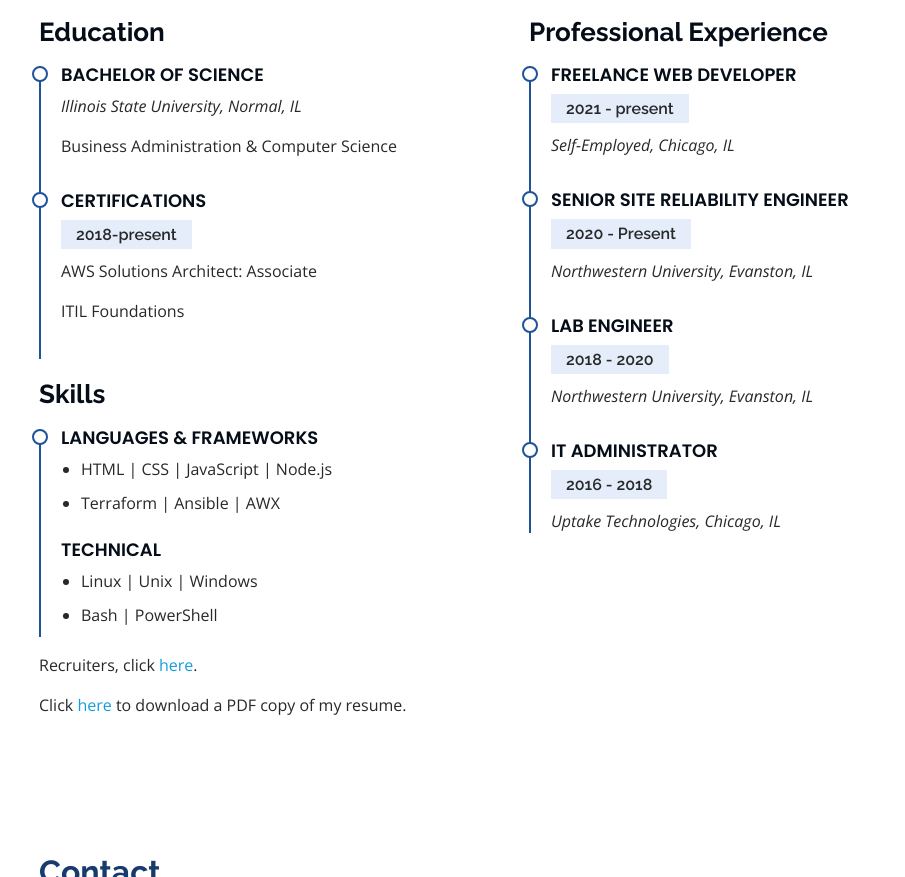
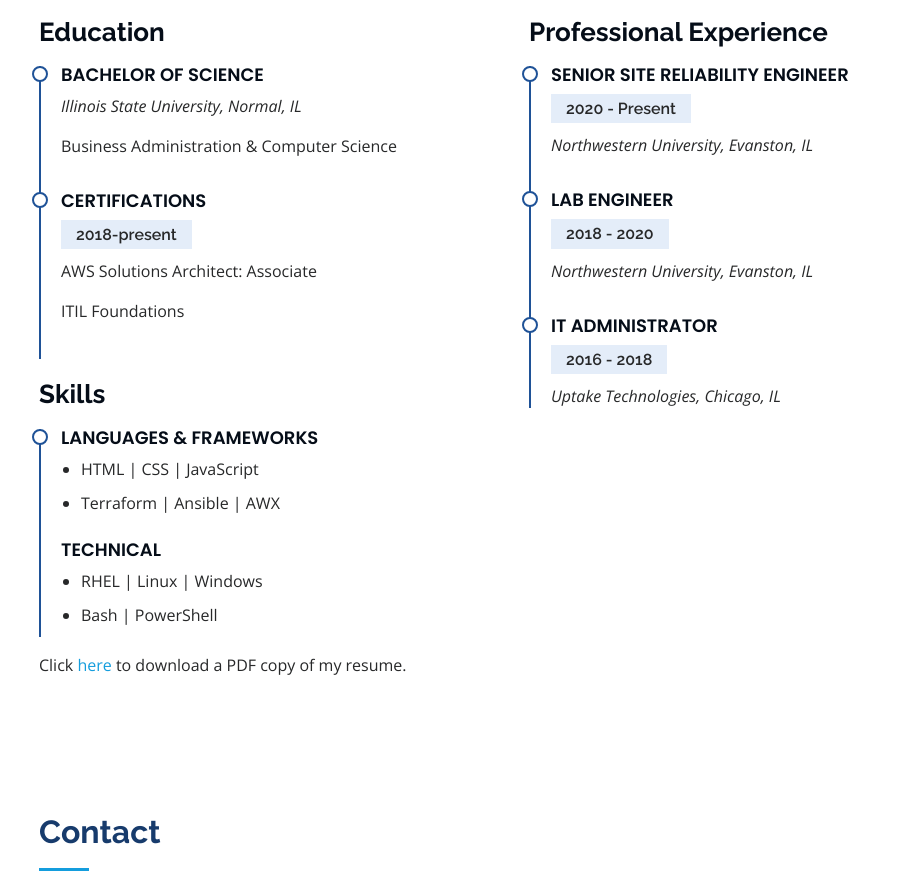
Before and after one commit to jenniwritescode/my_portfolio, a plain HTML site: page index.html in a window 1280 px wide. Shown: the part 1599-2476 px from the top of the page, without its empty margins (273-1178 px from the left). Drawn offline with nearby package versions, Linux system fonts and the light colour scheme.

Commit message:
updated resume and page wording

```diff
--- a/index.html
+++ b/index.html
@@ -66,7 +66,7 @@
   <section id="hero" class="d-flex flex-column justify-content-center align-items-center">
     <div class="hero-container" data-aos="fade-in">
       <h1>Jenni Hartman</h1>
-      <p>I'm a </a> <span class="typed" data-typed-items="Engineer, Developer, Problem Solver, Strategic Thinker, Technical Leader"></span></p>
+      <p>I'm </a> <span class="typed" data-typed-items="an Engineer, a Developer, a Problem Solver, a Strategic Thinker, a Technical Leader"></span></p>
     </div>
   </section><!-- End Hero -->
 
@@ -80,7 +80,7 @@
           <h2>About</h2>
           <p>I'm a senior site reliability engineer and back-end developer from Chicago, with over a decade of experience in the tech industry.</p>
           <br>
-          <p>I started my tech career in tech support, which gives me a unique perspective on the user experience. I've worked my way from help desk to systems administration to infrastructure & DevOps to back-end development. I've worked for the federal government, a start-up company, and a higher education institution. I also do freelance web development work.
+          <p>I started my tech career in tech support, which gives me a unique perspective on the user experience. I've worked my way from help desk to systems administration to infrastructure & DevOps to back-end development. I've worked for the federal government, a start-up company, and a higher education institution.
           </p>
           <br>
             <p>I have a Bachelor of Science degree from Illinois State University and attended Northwestern University's Full Stack Coding Bootcamp in 2022.
@@ -302,12 +302,12 @@
             <div class="resume-item">
               <h4>Languages &amp; Frameworks</h4>
               <ul>
-                <li>HTML | CSS | JavaScript | Node.js</li>
+                <li>HTML | CSS | JavaScript</li>
                 <li>Terraform | Ansible | AWX</li>
               </ul>
               <h4>Technical</h4>
               <ul>
-                <li>Linux | Unix | Windows</li>
+                <li>RHEL | Linux | Windows</li>
                 <li>Bash | PowerShell</li>
               </ul>
             </div>
@@ -315,17 +315,17 @@
           </div>
           <div class="col-lg-6" data-aos="fade-up" data-aos-delay="100">
             <h3 class="resume-title">Professional Experience</h3>
-            <div class="resume-item">
+            <!--<div class="resume-item">
               <h4>Freelance Web Developer</h4>
               <h5>2021 - present</h5>
               <p><em>Self-Employed, Chicago, IL</em></p>
-              <!--<ul>
+              <ul>
                 <li>Developed numerous marketing programs (logos, brochures,infographics, presentations, and advertisements).</li>
                 <li>Managed up to 5 projects or tasks at a given time while under pressure</li>
                 <li>Recommended and consulted with clients on the most appropriate graphic design</li>
                 <li>Created 4+ design presentations and proposals a month for clients and account managers</li>
-              </ul>-->
-            </div>
+              </ul>
+            </div>-->
             <div class="resume-item">
               <h4>Senior Site Reliability Engineer</h4>
               <h5>2020 - Present</h5>
@@ -361,7 +361,7 @@
             </div>
           </div>
         </div>
-        <p> Recruiters, click <a href="./recruiternote.html">here</a>.</p>
+       <!-- <p> Recruiters, click <a href="./recruiternote.html">here</a>.</p>-->
         <p> Click <a href="./assets/files/resume.pdf">here</a> to download a PDF copy of my resume.</p>
 
       </div>
```
Also changed, not shown: 1 other file.
